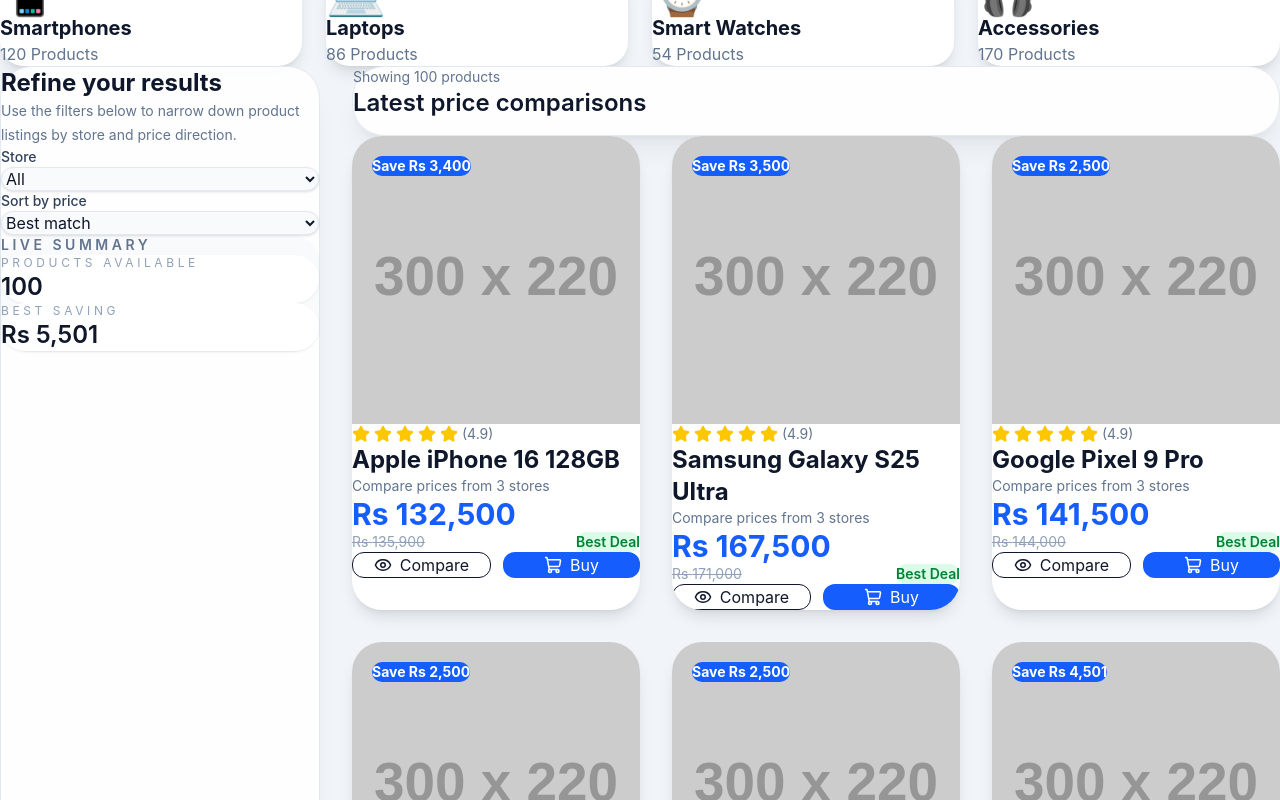
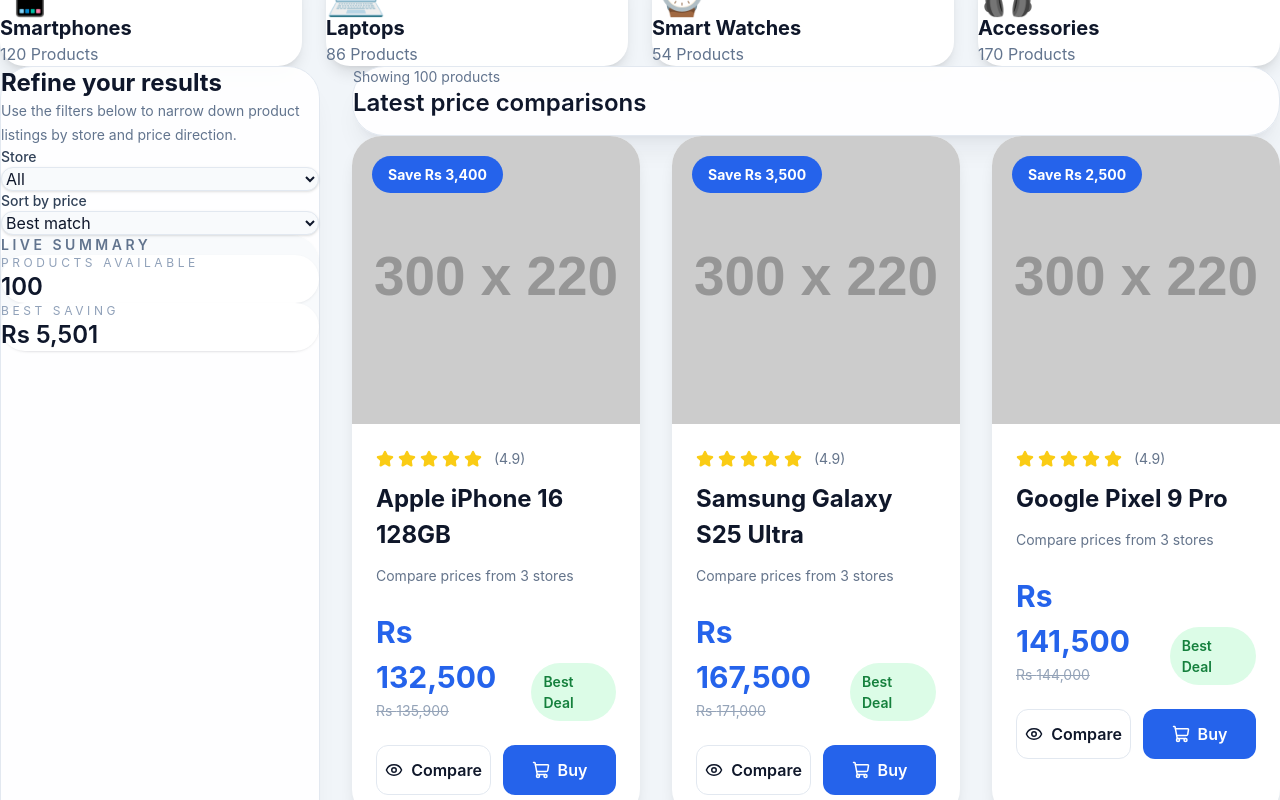
Before and after one commit to pradiip1/project, a React (Vite) app: page / in a window 1280 px wide. Shown: the part 980-1780 px from the top of the page. Built offline with nearby package versions, Linux system fonts and the light colour scheme.

Commit message:
extracted ProductCard.css from ProductCard.jsx

```diff
--- /dev/null
+++ b/src/components/ProductCard.css
@@ -0,0 +1,189 @@
+.product-card {
+  overflow: hidden;
+  border-radius: 1.875rem; /* rounded-[30px] */
+  background-color: #ffffff;
+  box-shadow: 0 10px 15px -3px rgba(0, 0, 0, 0.1); /* shadow-lg */
+  transition: transform 0.3s ease, box-shadow 0.3s ease;
+}
+
+.product-card:hover {
+  transform: translateY(-0.5rem); /* hover:-translate-y-2 */
+  box-shadow: 0 25px 50px -12px rgba(0, 0, 0, 0.25); /* hover:shadow-2xl */
+}
+
+/* Image */
+
+.product-card-image-wrap {
+  position: relative;
+  overflow: hidden;
+}
+
+.product-card-image {
+  height: 18rem; /* h-72 */
+  width: 100%;
+  object-fit: cover;
+  transition: transform 0.5s ease;
+}
+
+.product-card:hover .product-card-image {
+  transform: scale(1.1); /* group-hover:scale-110 */
+}
+
+.product-card-badge {
+  position: absolute;
+  left: 1.25rem; /* left-5 */
+  top: 1.25rem; /* top-5 */
+  border-radius: 9999px;
+  background-color: #2563eb; /* bg-blue-600 */
+  padding: 0.5rem 1rem; /* px-4 py-2 */
+  font-size: 0.875rem;
+  font-weight: 700;
+  color: #ffffff;
+}
+
+/* Body */
+
+.product-card-body {
+  padding: 1.5rem; /* p-6 */
+}
+
+.product-card-rating {
+  margin-bottom: 0.75rem; /* mb-3 */
+  display: flex;
+  align-items: center;
+  gap: 0.25rem; /* gap-1 */
+}
+
+.product-card-rating-star {
+  fill: #facc15; /* fill-yellow-400 */
+  color: #facc15; /* text-yellow-400 */
+}
+
+.product-card-rating-count {
+  margin-left: 0.5rem; /* ml-2 */
+  font-size: 0.875rem;
+  color: #64748b; /* text-slate-500 */
+}
+
+.product-card-title {
+  font-size: 1.5rem; /* text-2xl */
+  font-weight: 700;
+}
+
+.product-card-subtitle {
+  margin-top: 0.75rem; /* mt-3 */
+  font-size: 0.875rem;
+  color: #64748b; /* text-slate-500 */
+}
+
+.product-card-price-row {
+  margin-top: 1.5rem; /* mt-6 */
+  display: flex;
+  align-items: flex-end;
+  justify-content: space-between;
+}
+
+.product-card-price {
+  font-size: 1.875rem; /* text-3xl */
+  font-weight: 700;
+  color: #2563eb; /* text-blue-600 */
+}
+
+.product-card-price-original {
+  font-size: 0.875rem;
+  color: #94a3b8; /* text-slate-400 */
+  text-decoration: line-through;
+}
+
+.product-card-deal-badge {
+  border-radius: 9999px;
+  background-color: #dcfce7; /* bg-green-100 */
+  padding: 0.5rem 0.75rem; /* px-3 py-2 */
+  font-size: 0.875rem;
+  font-weight: 600;
+  color: #15803d; /* text-green-700 */
+}
+
+.product-card-actions {
+  margin-top: 1.5rem; /* mt-6 */
+  display: flex;
+  gap: 0.75rem; /* gap-3 */
+}
+
+.btn-outline {
+  display: flex;
+  flex: 1 1 0%;
+  align-items: center;
+  justify-content: center;
+  gap: 0.5rem; /* gap-2 */
+  border-radius: 0.75rem; /* rounded-xl */
+  border: 1px solid #e2e8f0;
+  background-color: transparent;
+  padding: 0.75rem 0; /* py-3 */
+  font-weight: 600;
+  cursor: pointer;
+  transition: background-color 0.2s ease;
+}
+
+.btn-outline:hover {
+  background-color: #f3f4f6; /* hover:bg-gray-100 */
+}
+
+.btn-filled {
+  display: flex;
+  flex: 1 1 0%;
+  align-items: center;
+  justify-content: center;
+  gap: 0.5rem; /* gap-2 */
+  border-radius: 0.75rem; /* rounded-xl */
+  border: none;
+  background-color: #2563eb; /* bg-blue-600 */
+  padding: 0.75rem 0; /* py-3 */
+  font-weight: 600;
+  color: #ffffff;
+  cursor: pointer;
+  transition: background-color 0.2s ease;
+}
+
+.btn-filled:hover {
+  background-color: #1d4ed8; /* hover:bg-blue-700 */
+}
+
+/* Price comparison list */
+
+.product-card-price-list {
+  margin-top: 1.5rem; /* mt-6 */
+  display: flex;
+  flex-direction: column;
+  gap: 0.75rem; /* space-y-3 */
+}
+
+.product-card-price-item {
+  display: flex;
+  align-items: center;
+  justify-content: space-between;
+  border-radius: 1rem; /* rounded-2xl */
+  background-color: #f1f5f9; /* bg-slate-100 */
+  padding: 1rem; /* p-4 */
+}
+
+.product-card-price-item-store {
+  font-weight: 600;
+}
+
+.product-card-price-item-price {
+  color: #2563eb; /* text-blue-600 */
+}
+
+.product-card-visit-link {
+  border-radius: 0.75rem; /* rounded-xl */
+  background-color: #2563eb; /* bg-blue-600 */
+  padding: 0.5rem 1rem; /* px-4 py-2 */
+  color: #ffffff;
+  text-decoration: none;
+  transition: background-color 0.2s ease;
+}
+
+.product-card-visit-link:hover {
+  background-color: #1d4ed8; /* hover:bg-blue-700 */
+}
--- a/src/components/ProductCard.jsx
+++ b/src/components/ProductCard.jsx
@@ -1,5 +1,6 @@
 import { useState } from "react";
 import { Star, ShoppingCart, Eye } from "lucide-react";
+import "./ProductCard.css";
 
 function ProductCard({ product }) {
   const [showPrices, setShowPrices] = useState(false);
@@ -11,133 +12,93 @@
   const saving = highest - lowest;
 
   return (
-    <div className="group overflow-hidden rounded-[30px] bg-white shadow-lg transition duration-300 hover:-translate-y-2 hover:shadow-2xl">
-
+    <div className="product-card">
       {/* Image */}
-
-      <div className="relative overflow-hidden">
-
+      <div className="product-card-image-wrap">
         <img
           src={product.image}
           alt={product.name}
-          className="h-72 w-full object-cover transition duration-500 group-hover:scale-110"
+          className="product-card-image"
         />
 
-        <span className="absolute left-5 top-5 rounded-full bg-blue-600 px-4 py-2 text-sm font-bold text-white">
+        <span className="product-card-badge">
           Save Rs {saving.toLocaleString()}
         </span>
-
-
-
       </div>
 
       {/* Body */}
+      <div className="product-card-body">
+        <div className="product-card-rating">
+          <Star className="product-card-rating-star" size={18} />
+          <Star className="product-card-rating-star" size={18} />
+          <Star className="product-card-rating-star" size={18} />
+          <Star className="product-card-rating-star" size={18} />
+          <Star className="product-card-rating-star" size={18} />
 
-      <div className="p-6">
-
-        <div className="mb-3 flex items-center gap-1">
-
-          <Star className="fill-yellow-400 text-yellow-400" size={18} />
-          <Star className="fill-yellow-400 text-yellow-400" size={18} />
-          <Star className="fill-yellow-400 text-yellow-400" size={18} />
-          <Star className="fill-yellow-400 text-yellow-400" size={18} />
-          <Star className="fill-yellow-400 text-yellow-400" size={18} />
-
-          <span className="ml-2 text-sm text-slate-500">
-            (4.9)
-          </span>
-
+          <span className="product-card-rating-count">(4.9)</span>
         </div>
 
-        <h2 className="text-2xl font-bold">
-          {product.name}
-        </h2>
+        <h2 className="product-card-title">{product.name}</h2>
 
-        <p className="mt-3 text-sm text-slate-500">
+        <p className="product-card-subtitle">
           Compare prices from {product.options.length} stores
         </p>
 
-        <div className="mt-6 flex items-end justify-between">
-
+        <div className="product-card-price-row">
           <div>
-
-            <p className="text-3xl font-bold text-blue-600">
-              Rs {lowest.toLocaleString()}
-            </p>
-
-            <p className="text-sm text-slate-400 line-through">
+            <p className="product-card-price">Rs {lowest.toLocaleString()}</p>
+            <p className="product-card-price-original">
               Rs {highest.toLocaleString()}
             </p>
-
           </div>
 
-          <span className="rounded-full bg-green-100 px-3 py-2 text-sm font-semibold text-green-700">
-            Best Deal
-          </span>
-
+          <span className="product-card-deal-badge">Best Deal</span>
         </div>
 
-        <div className="mt-6 flex gap-3">
-
+        <div className="product-card-actions">
           <button
             onClick={() => setShowPrices(!showPrices)}
-            className="flex flex-1 items-center justify-center gap-2 rounded-xl border py-3 font-semibold transition hover:bg-gray-100"
+            className="btn-outline"
           >
             <Eye size={18} />
             Compare
           </button>
 
-          <button className="flex flex-1 items-center justify-center gap-2 rounded-xl bg-blue-600 py-3 font-semibold text-white transition hover:bg-blue-700">
+          <button className="btn-filled">
             <ShoppingCart size={18} />
             Buy
           </button>
-
         </div>
 
         {showPrices && (
-
-          <div className="mt-6 space-y-3">
-
+          <div className="product-card-price-list">
             {[...product.options]
               .sort((a, b) => a.price - b.price)
               .map((option) => (
-
-                <div
-                  key={option.store}
-                  className="flex items-center justify-between rounded-2xl bg-slate-100 p-4"
-                >
-
+                <div key={option.store} className="product-card-price-item">
                   <div>
-
-                    <h3 className="font-semibold">
+                    <h3 className="product-card-price-item-store">
                       {option.store}
                     </h3>
 
-                    <p className="text-blue-600">
+                    <p className="product-card-price-item-price">
                       Rs {option.price.toLocaleString()}
                     </p>
-
                   </div>
 
                   <a
                     href={option.link}
                     target="_blank"
                     rel="noreferrer"
-                    className="rounded-xl bg-blue-600 px-4 py-2 text-white hover:bg-blue-700"
+                    className="product-card-visit-link"
                   >
                     Visit
                   </a>
-
                 </div>
-
               ))}
-
           </div>
-
         )}
-
       </div>
-
     </div>
   );
 }
```
